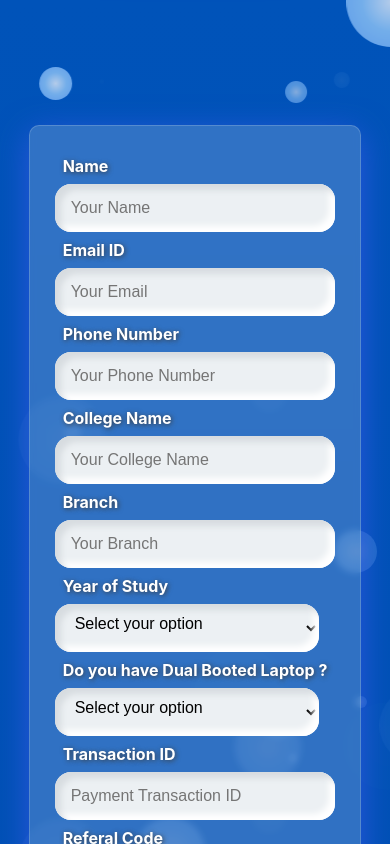
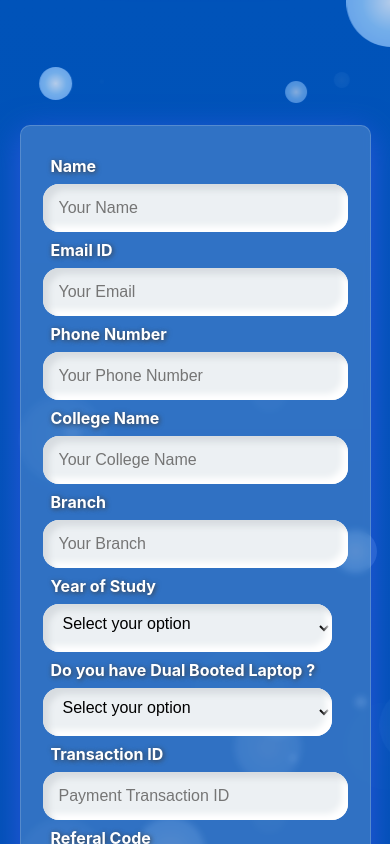
Before and after one commit to Walchand-Linux-Users-Group/LinuxDiary-4.0-Frontend, a React (Create React App) app: page / in a window 390 px wide. Shown: the part 3740-4584 px from the top of the page. Built offline with nearby package versions, Linux system fonts and the light colour scheme.

Commit message:
padding changes

```diff
--- a/src/Register.css
+++ b/src/Register.css
@@ -64,7 +64,7 @@ input[type=submit] {
 
 @media (max-width: 768px) {
     .flex-container {
-        margin: 5% 7.5%;
+        margin: 5% 5%;
         padding: 0;
 
         display: flex;
@@ -80,7 +80,7 @@ input[type=submit] {
     }
 
     form {
-        width: auto;
+        width: 100%;
         color: white;
         padding: 30px;
     }
```
